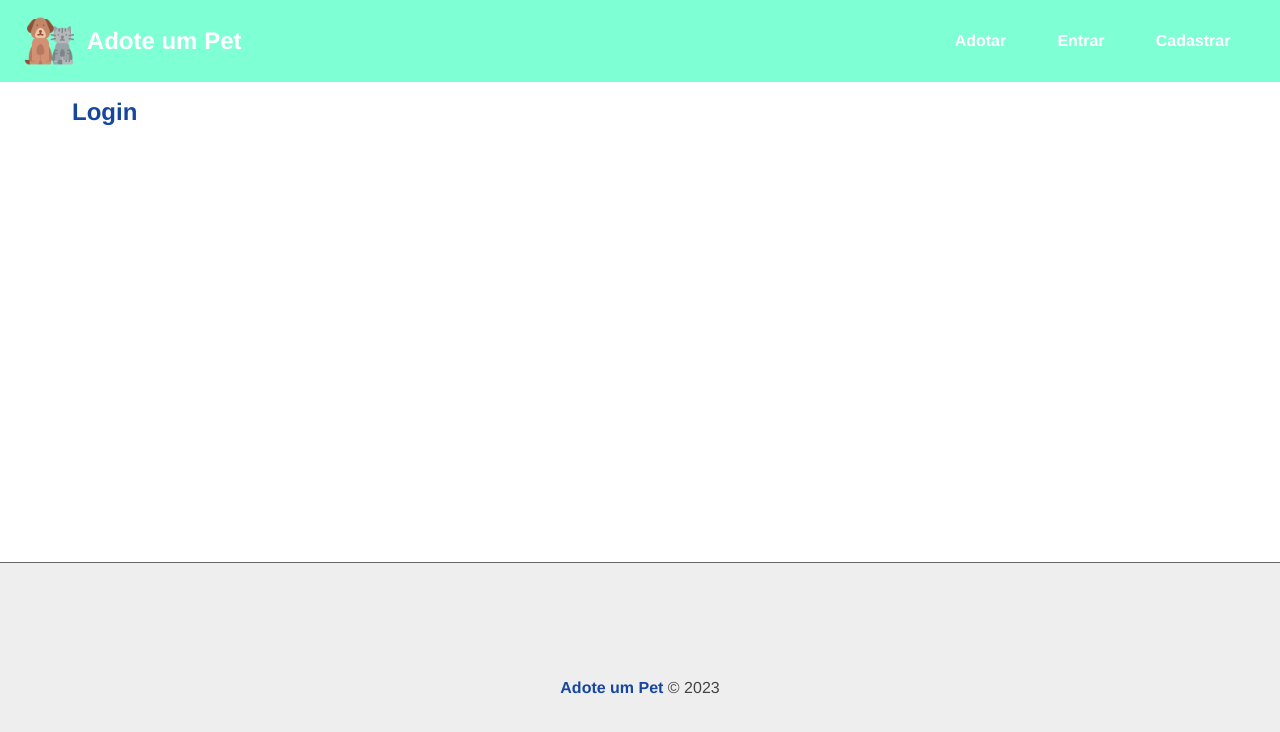
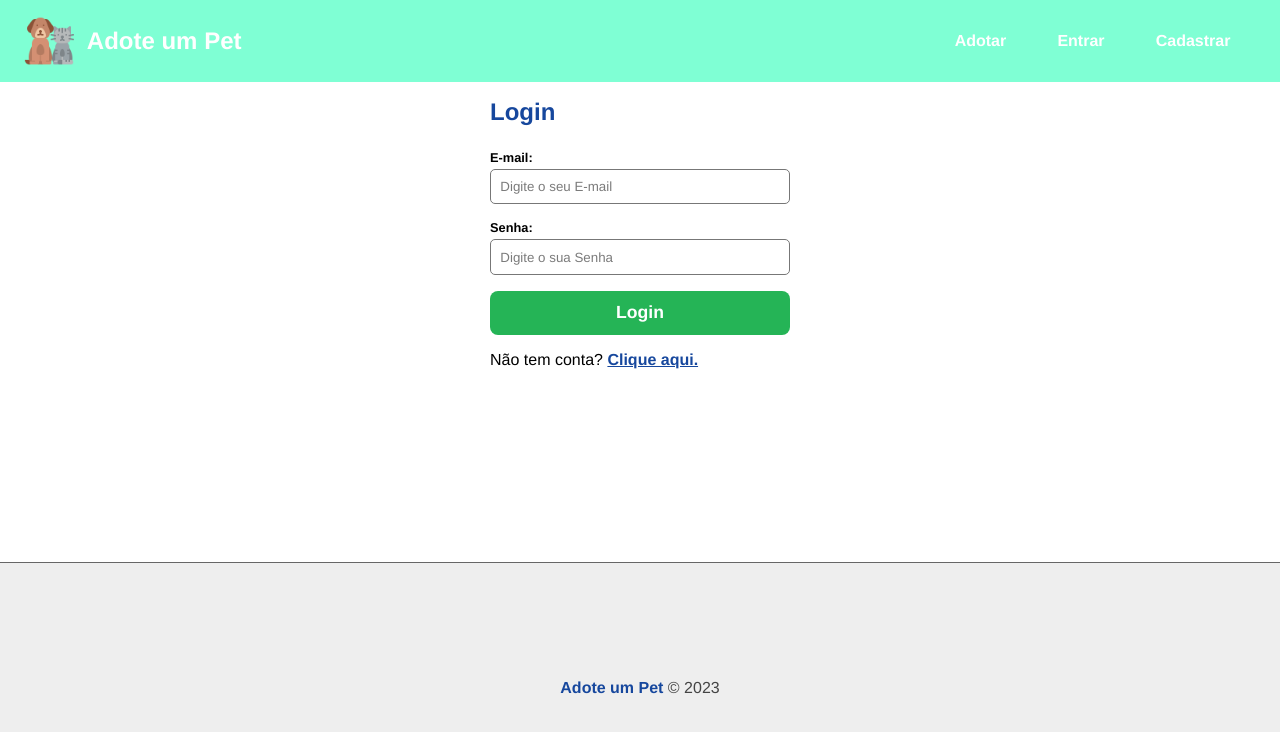
Before and after one commit to Romenildo/pet-front, a React (Create React App) app: page /login in a window 1280 px wide. Shown: the top 732 px of the page. Built offline with nearby package versions, Linux system fonts and the light colour scheme.

Commit message:
login: formulario e funcionalidades

```diff
--- a/src/components/pages/Auth/Login.js
+++ b/src/components/pages/Auth/Login.js
@@ -1,8 +1,55 @@
+import { useContext, useState } from "react"
+import { Link } from "react-router-dom"
+
+import Input from "../../form/Input"
+
+import styles from "../../form/Form.module.css"
+
+//context
+import { Context } from "../../../context/UserContext"
+
 function Login(){
+    const [user, setUser] = useState({})
+    const {login} = useContext(Context)
+
+    function handleChange(event){
+        setUser({ ...user , [event.target.name]:event.target.value})
+                            //      nome       :     jose
+    }
+
+    function handleSubmit(event){
+        event.preventDefault()//pagina nao recarregar ao clicar no submit
+
+        //enviar para o banco
+        login(user)
+    }
 
     return (
-        <section>
+        <section className={styles.form_container}>
             <h1>Login</h1>
+            <form onSubmit={handleSubmit}>
+
+                <Input
+                 text="E-mail"
+                 type="email"
+                 name="email"
+                 placeholder="Digite o seu E-mail"
+                 handleOnChance={handleChange}
+                />
+
+                <Input
+                 text="Senha"
+                 type="password"
+                 name="password"
+                 placeholder="Digite o sua Senha"
+                 handleOnChance={handleChange}
+                />
+
+                <input type="submit" value="Login"></input>
+            </form>
+            <p>
+                Não tem conta? <Link to="/register">Clique aqui.</Link>
+            </p>
         </section>
     )
 }
--- a/src/context/UserContext.js
+++ b/src/context/UserContext.js
@@ -6,11 +6,11 @@
 
 function UserProvider({children}){
 
-    const {authenticated, register, logout} = useAuth()
+    const {authenticated, register, logout, login} = useAuth()
 
     return (
         //quando eu tiver acesso ao contexto eu posso acessar os componentes de dentro
-        <Context.Provider value={{authenticated, register, logout}}>
+        <Context.Provider value={{authenticated, register, logout, login}}>
             {children}
         </Context.Provider>
     )
--- a/src/hooks/useAuth.js
+++ b/src/hooks/useAuth.js
@@ -49,6 +49,24 @@
         navigate('/')
     }
 
+    async function login(user){
+        let msgText = 'Login realizado com sucesso!'
+        let msgType = 'sucess'
+        try {
+            const data = await api.post('/users/login', user).then((res)=>{
+                return res.data
+            })
+            await authUser(data)
+
+        } catch (error) {
+            msgText = error.response.data.message
+            msgType = 'error'
+        }
+
+        setFlashMessage(msgText, msgType)
+    }
+
+
     function logout(){
         const msgText = 'Logout realizado com sucesso'
         const msgType = 'sucess'
@@ -61,5 +79,5 @@
         setFlashMessage(msgText, msgType)
     }
 
-    return { authenticated, register, logout }
+    return { authenticated, register, login, logout }
 }
```
